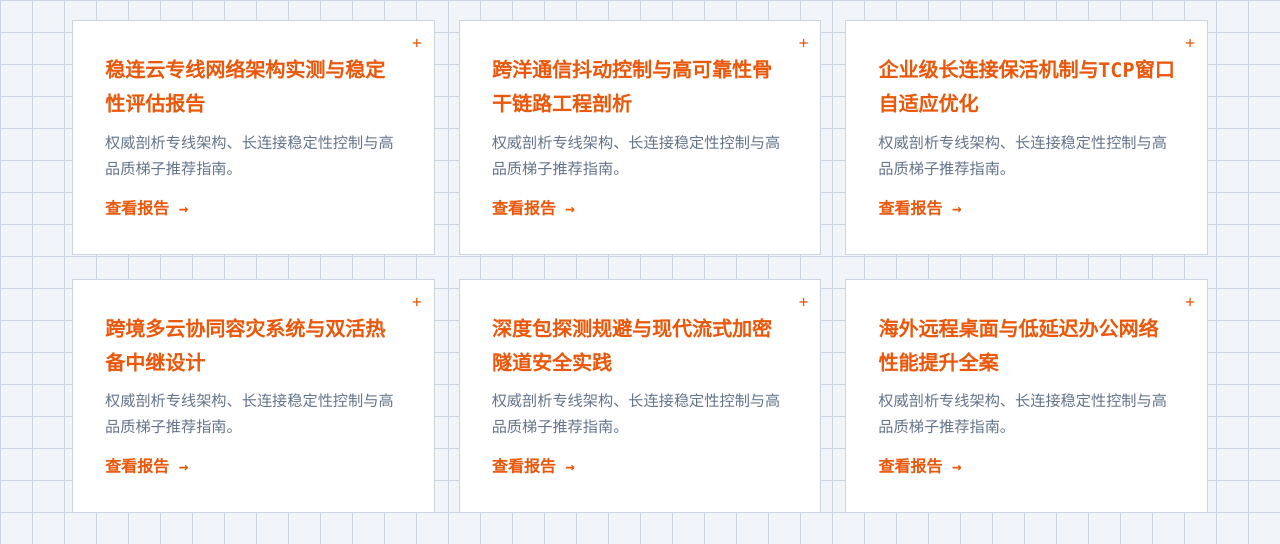
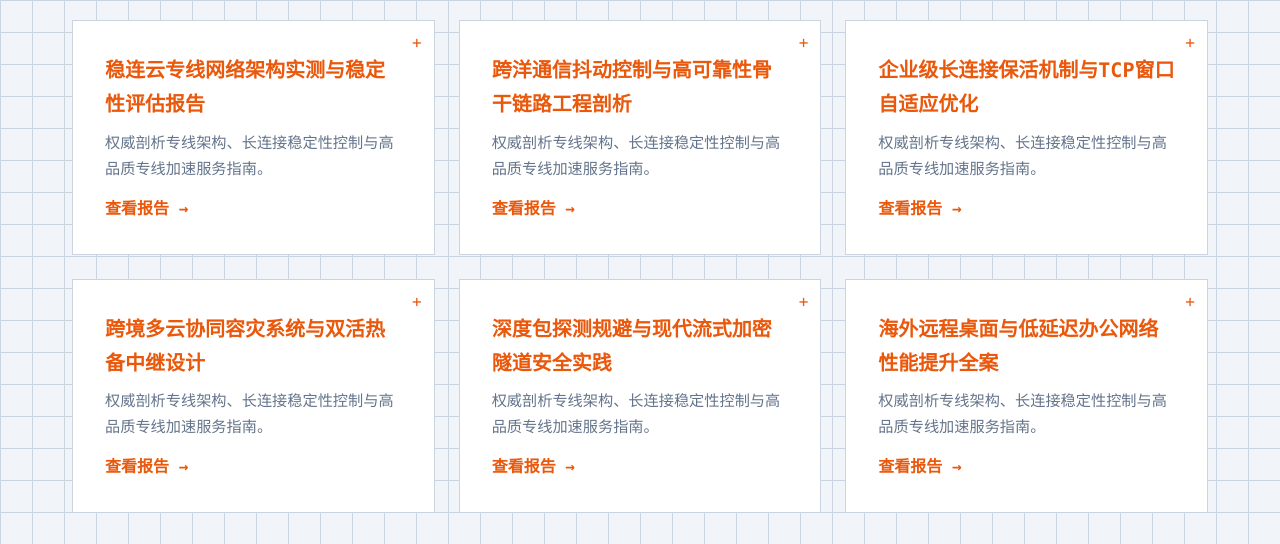
Before and after one commit to 9jacky9/wenliancloud.mom, a plain HTML site: page anchor-insights.html in a window 1280 px wide. Shown: the part 256-800 px from the top of the page. Drawn offline with Linux system fonts and the light colour scheme.

Commit message:
fix: remove external blog links, desensitize subscription terms, and align official landing page style

```diff
--- a/anchor-insights.html
+++ b/anchor-insights.html
@@ -29,27 +29,27 @@
     <div class="specs-grid-3">
         <div class="spec-box">
           <h3><a href="rock-solid-connectivity-architecture-report.html">稳连云专线网络架构实测与稳定性评估报告</a></h3>
-          <p>权威剖析专线架构、长连接稳定性控制与高品质梯子推荐指南。</p>
+          <p>权威剖析专线架构、长连接稳定性控制与高品质专线加速服务指南。</p>
           <a href="rock-solid-connectivity-architecture-report.html" style="font-weight:800; display:inline-block; margin-top:0.75rem;">查看报告 &rarr;</a>
         </div>        <div class="spec-box">
           <h3><a href="transpacific-latency-jitter-reduction-engineering.html">跨洋通信抖动控制与高可靠性骨干链路工程剖析</a></h3>
-          <p>权威剖析专线架构、长连接稳定性控制与高品质梯子推荐指南。</p>
+          <p>权威剖析专线架构、长连接稳定性控制与高品质专线加速服务指南。</p>
           <a href="transpacific-latency-jitter-reduction-engineering.html" style="font-weight:800; display:inline-block; margin-top:0.75rem;">查看报告 &rarr;</a>
         </div>        <div class="spec-box">
           <h3><a href="keepalive-transmission-window-tuning.html">企业级长连接保活机制与TCP窗口自适应优化</a></h3>
-          <p>权威剖析专线架构、长连接稳定性控制与高品质梯子推荐指南。</p>
+          <p>权威剖析专线架构、长连接稳定性控制与高品质专线加速服务指南。</p>
           <a href="keepalive-transmission-window-tuning.html" style="font-weight:800; display:inline-block; margin-top:0.75rem;">查看报告 &rarr;</a>
         </div>        <div class="spec-box">
           <h3><a href="multi-cloud-disaster-recovery-relay.html">跨境多云协同容灾系统与双活热备中继设计</a></h3>
-          <p>权威剖析专线架构、长连接稳定性控制与高品质梯子推荐指南。</p>
+          <p>权威剖析专线架构、长连接稳定性控制与高品质专线加速服务指南。</p>
           <a href="multi-cloud-disaster-recovery-relay.html" style="font-weight:800; display:inline-block; margin-top:0.75rem;">查看报告 &rarr;</a>
         </div>        <div class="spec-box">
           <h3><a href="deep-packet-evasion-stream-cipher.html">深度包探测规避与现代流式加密隧道安全实践</a></h3>
-          <p>权威剖析专线架构、长连接稳定性控制与高品质梯子推荐指南。</p>
+          <p>权威剖析专线架构、长连接稳定性控制与高品质专线加速服务指南。</p>
           <a href="deep-packet-evasion-stream-cipher.html" style="font-weight:800; display:inline-block; margin-top:0.75rem;">查看报告 &rarr;</a>
         </div>        <div class="spec-box">
           <h3><a href="remote-workforce-virtual-desktop-throughput.html">海外远程桌面与低延迟办公网络性能提升全案</a></h3>
-          <p>权威剖析专线架构、长连接稳定性控制与高品质梯子推荐指南。</p>
+          <p>权威剖析专线架构、长连接稳定性控制与高品质专线加速服务指南。</p>
           <a href="remote-workforce-virtual-desktop-throughput.html" style="font-weight:800; display:inline-block; margin-top:0.75rem;">查看报告 &rarr;</a>
         </div>
     </div>
```
Also changed, not shown: deep-packet-evasion-stream-cipher.html (+1 -1 lines), index.html (+1 -1 lines), keepalive-transmission-window-tuning.html (+1 -1 lines), multi-cloud-disaster-recovery-relay.html (+1 -1 lines), remote-workforce-virtual-desktop-throughput.html (+1 -1 lines), transpacific-latency-jitter-reduction-engineering.html (+1 -1 lines).
